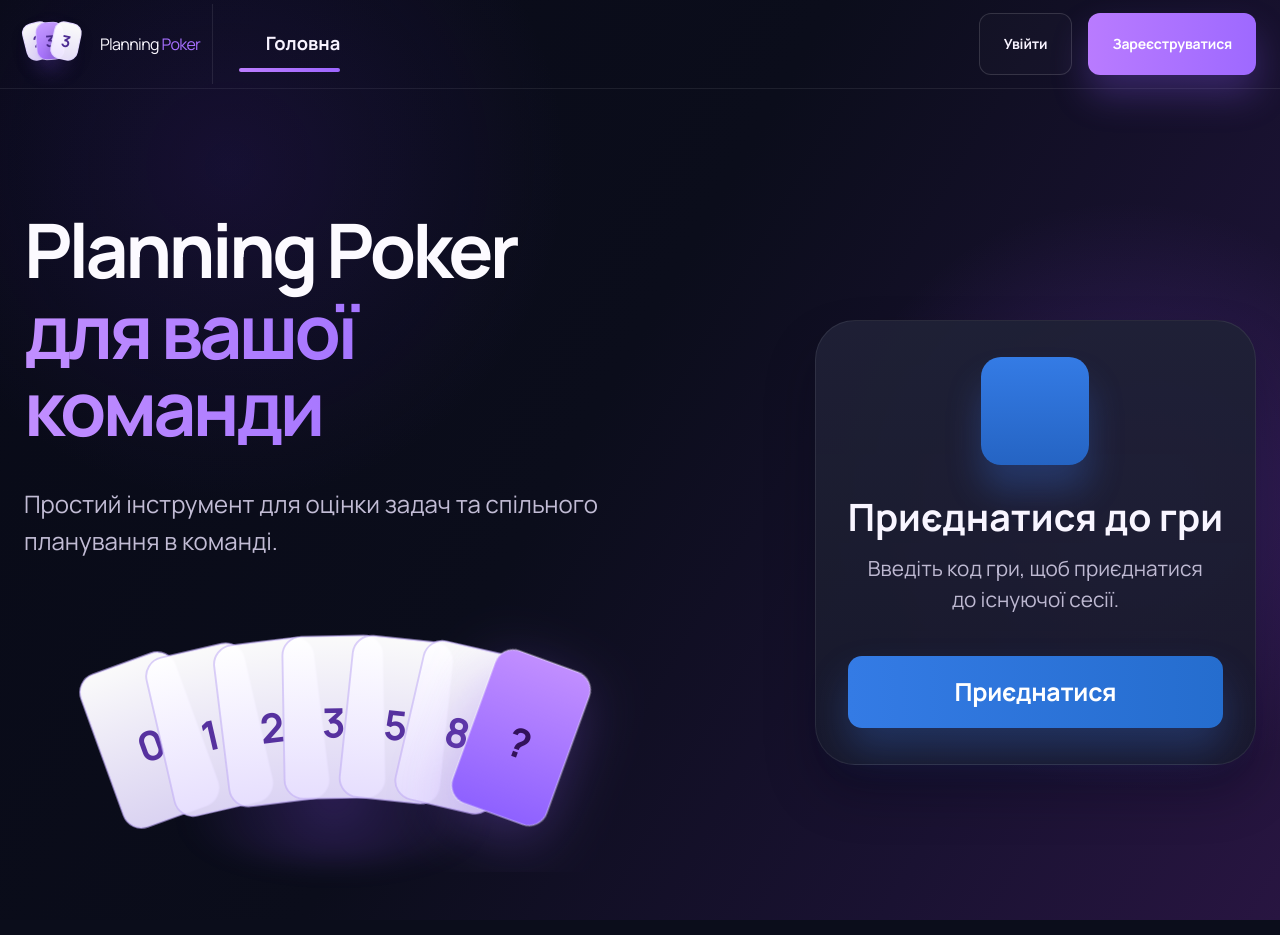
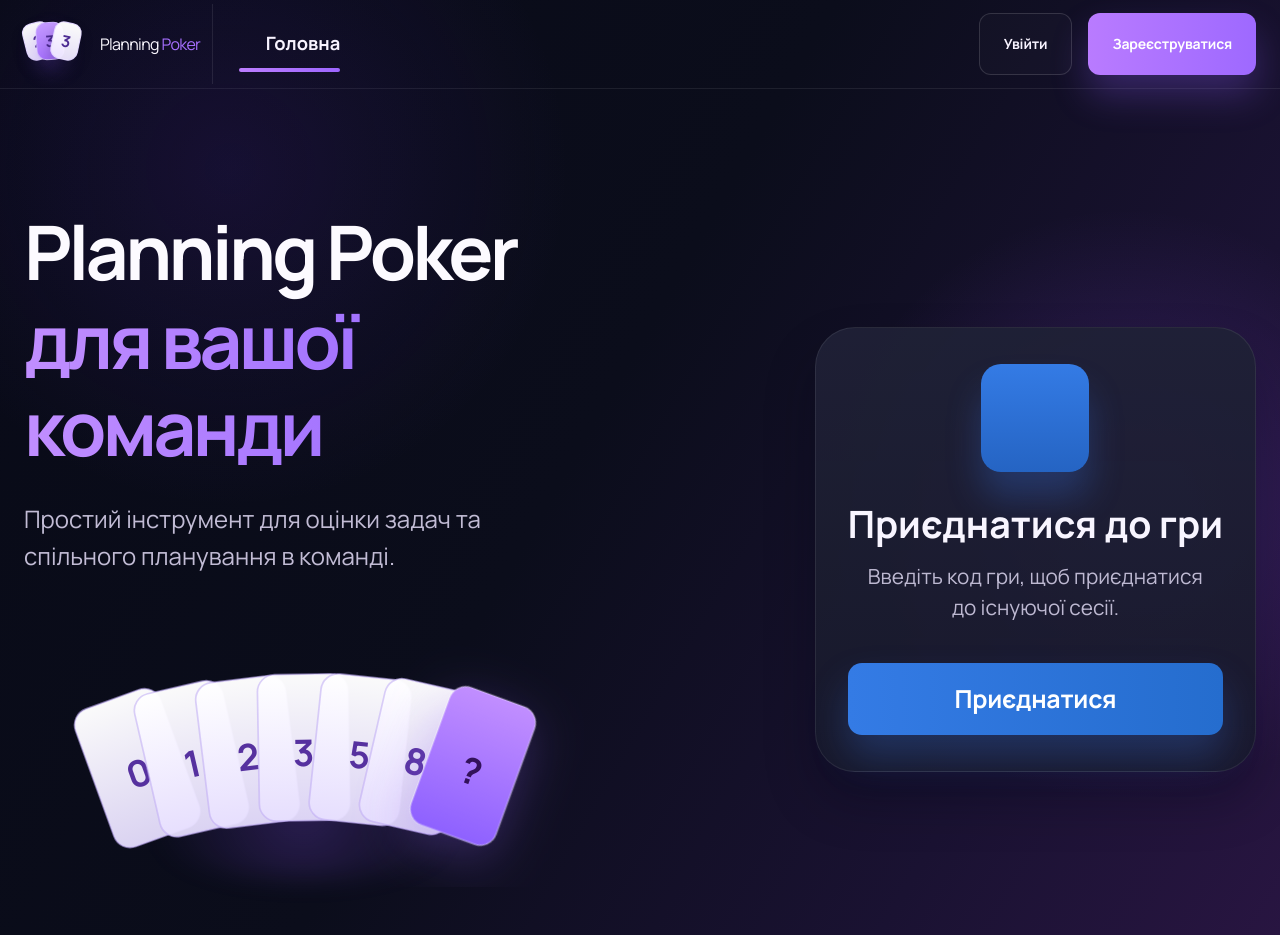
Before and after one commit to ap-2026-pp/planning-poker-web, a React (Vite) app: page / in a window 1280 px wide. Built offline with nearby package versions, Linux system fonts and the light colour scheme; no server answers; some icons are missing.

Commit message:
optimize styles

```diff
--- a/src/pages/main/ui/main-page.module.css
+++ b/src/pages/main/ui/main-page.module.css
@@ -17,6 +17,30 @@
   z-index: 1;
 }
 
+.layout {
+  position: relative;
+  z-index: 1;
+  display: flex;
+  align-items: center;
+  justify-content: space-between;
+  width: 100%;
+  margin-inline: auto;
+  margin-top: 10%;
+}
+
+.leftColumn {
+  flex: 0 1 620px;
+  max-width: 620px;
+}
+
+.rightColumn {
+  flex: 0 1 760px;
+  width: 100%;
+  max-width: 760px;
+  display: flex;
+  justify-content: flex-end;
+}
+
 .heroColumn {
   display: flex;
   flex-direction: column;
@@ -30,7 +54,6 @@
   flex-direction: column;
   width: 100%;
   max-width: 560px;
-  min-height: 210px;
 }
 
 .title,
@@ -38,16 +61,18 @@
   max-width: 560px;
   font-weight: 800 !important;
   letter-spacing: -0.05em !important;
-  line-height: 1.06 !important;
   font-size: 3.1rem !important;
 }
 
 .title {
   color: #fcfaff !important;
+  line-height: 1.02 !important;
 }
 
 .accentTitle {
   margin-top: 4px !important;
+  line-height: 1.14 !important;
+  padding-bottom: 0.08em;
   background: linear-gradient(90deg, #c18eff 0%, #8e61ff 100%);
   -webkit-background-clip: text;
   -webkit-text-fill-color: transparent;
@@ -99,18 +124,19 @@
   filter: drop-shadow(0 14px 24px rgba(141, 92, 236, 0.32));
 }
 
-.svgCardText {
-  fill: #56319f;
+.svgCardText,
+.svgCardTextActive {
   font-size: 34px;
   font-weight: 800;
   dominant-baseline: middle;
 }
 
+.svgCardText {
+  fill: #56319f;
+}
+
 .svgCardTextActive {
   fill: #33125b;
-  font-size: 34px;
-  font-weight: 800;
-  dominant-baseline: middle;
 }
 
 .sparkle {
@@ -219,7 +245,13 @@
 
 .actionsGrid {
   width: 100%;
+  max-width: 760px;
   margin-left: auto;
+}
+
+.singleActionWrap {
+  display: flex;
+  justify-content: flex-end;
 }
 
 .cardShell {
@@ -318,20 +350,18 @@
     padding-block: 32px 40px;
   }
 
-  .heroColumn {
-    max-width: 620px;
-  }
-
-  .headingBlock {
-    max-width: 620px;
-    min-height: 250px;
-  }
-
   .title,
   .accentTitle {
     max-width: 620px;
     font-size: 4.7rem !important;
-    line-height: 1.02 !important;
+  }
+
+  .title {
+    line-height: 1.07 !important;
+  }
+
+  .accentTitle {
+    line-height: 1.16 !important;
   }
 
   .description {
@@ -342,7 +372,6 @@
 
   .cardFan {
     width: 620px;
-    max-width: 100%;
     height: 270px;
   }
 
@@ -410,52 +439,10 @@
   }
 }
 
-.layout {
-  position: relative;
-  z-index: 1;
-  display: flex;
-  align-items: center;
-  justify-content: space-between;
-  gap: auto;
-  width: 100%;
-  margin-inline: auto;
-  margin-top: 10%;
-}
-
-.leftColumn {
-  flex: 0 1 620px;
-  max-width: 620px;
-}
-
-.rightColumn {
-  flex: 0 1 760px;
-  max-width: 760px;
-  width: 100%;
-  display: flex;
-  justify-content: flex-end;
-}
-
-.actionsGrid {
-  width: 100%;
-  max-width: 760px;
-  margin-left: auto;
-}
-
-.singleActionWrap {
-  display: flex;
-  justify-content: flex-end;
-}
-
-/* .singleActionCard {
-  width: 100%;
-  max-width: 520px;
-} */
-
 @media (max-width: 1199px) {
   .layout {
     flex-direction: column;
     align-items: stretch;
-    gap: 32px;
     max-width: 100%;
   }
 
```
